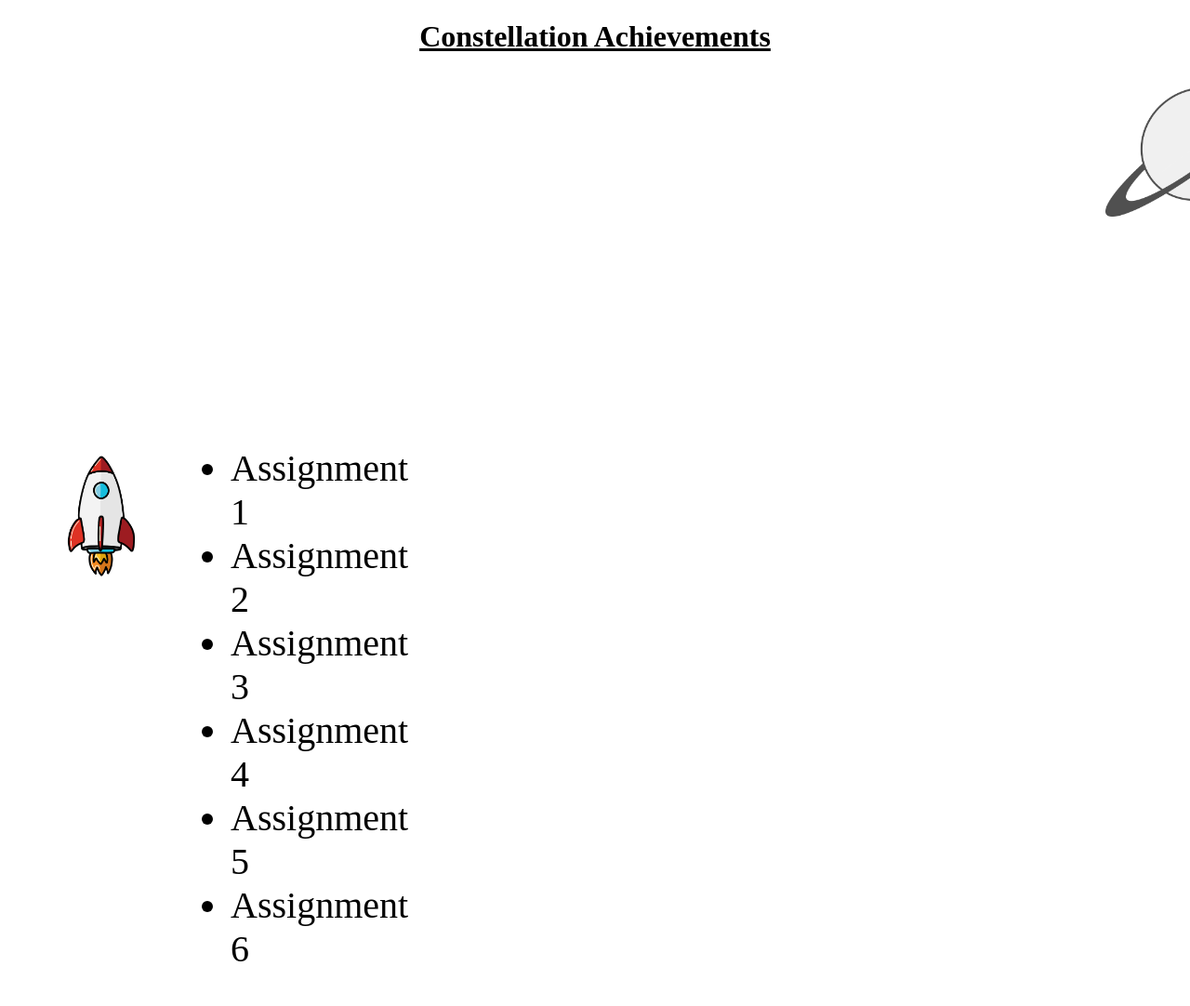
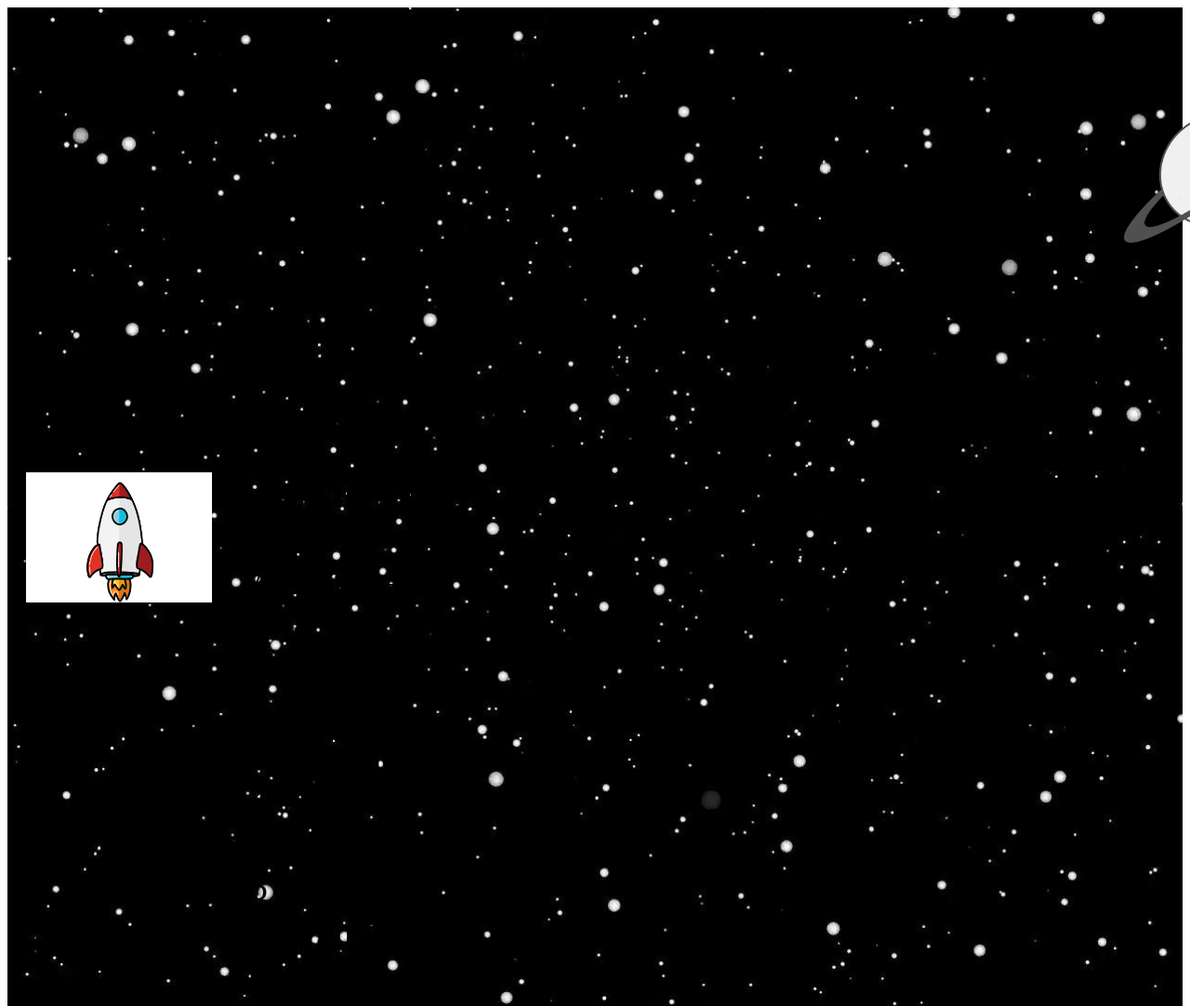
Before and after one commit to westond44/Aubhacks24, a plain HTML site: page index.html in a window 1280 px wide. Shown: the top 1082 px of the page at 93% size. Before the commit the page ends 1052 px from the top, so only its background shows below. Drawn offline with Linux system fonts and the light colour scheme.

Commit message:
added background

```diff
--- a/style.css
+++ b/style.css
@@ -24,3 +24,10 @@ margin-top: 400px;
 .planet {
     margin-left: 750px;
 }
+.app-container {
+    background-image: url('images/spaceback.jpeg'); /* Add the path to your image */
+    background-size: cover; /* This will make sure the image covers the entire container */
+    background-position: center; /* Center the image */
+    background-repeat: no-repeat; /* Prevent image from repeating */
+    padding: 20px; /* Add padding to ensure content is visible */
+}
```
